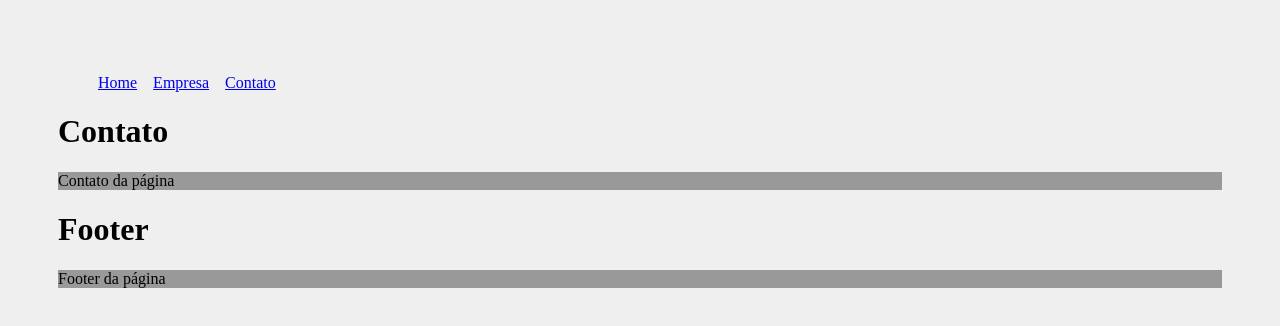
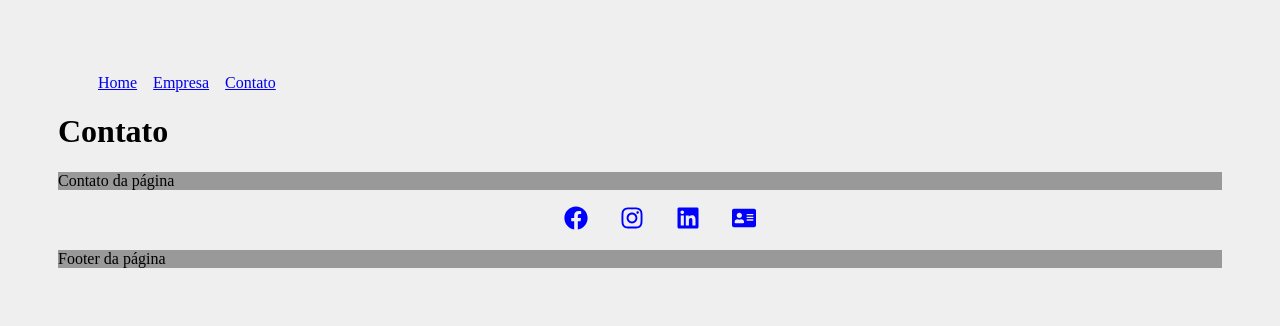
Before and after one commit to aldo-pereira22/aulas-react, a React (Create React App) app in the folder intdoducao/meu-projeto/: page /contato in a window 1280 px wide. Shown: the top 326 px of the page. Built offline with nearby package versions, Linux system fonts and the light colour scheme.

Commit message:
Inserindo icons com reac-icons

```diff
--- a/intdoducao/meu-projeto/package.json
+++ b/intdoducao/meu-projeto/package.json
@@ -8,6 +8,7 @@
     "@testing-library/user-event": "^13.5.0",
     "react": "^17.0.2",
     "react-dom": "^17.0.2",
+    "react-icons": "^4.3.1",
     "react-router-dom": "^6.2.2",
     "react-scripts": "5.0.0",
     "web-vitals": "^2.1.4"
--- a/intdoducao/meu-projeto/src/components/layouts/Footer.jsx
+++ b/intdoducao/meu-projeto/src/components/layouts/Footer.jsx
@@ -1,7 +1,15 @@
+import { FaAddressCard, FaFacebook, FaInstagram, FaLinkedin } from 'react-icons/fa'
+import styles from './Footer.module.css'
 function Footer() {
     return  (
         <div>
-            <h1> Footer </h1>
+
+            <ul className={styles.socialList}>
+                <li> <FaFacebook /> </li>
+                <li> <FaInstagram /> </li>
+                <li> <FaLinkedin /> </li>
+                <li> <FaAddressCard /> </li>
+            </ul>
             <p>Footer da página</p>
         </div>
     )
--- /dev/null
+++ b/intdoducao/meu-projeto/src/components/layouts/Footer.module.css
@@ -0,0 +1,17 @@
+.socialList{
+    display: flex;
+    justify-content: center;
+    align-items: center;
+    list-style: none;
+}
+
+.socialList li{
+    margin: 0 1em;
+
+}
+
+.socialList svg {
+    font-size: 1.5em;
+    cursor: pointer;
+    color: blue;
+}
```
Also changed, not shown: 1 other file (tests, documents, lock files or other folders).
